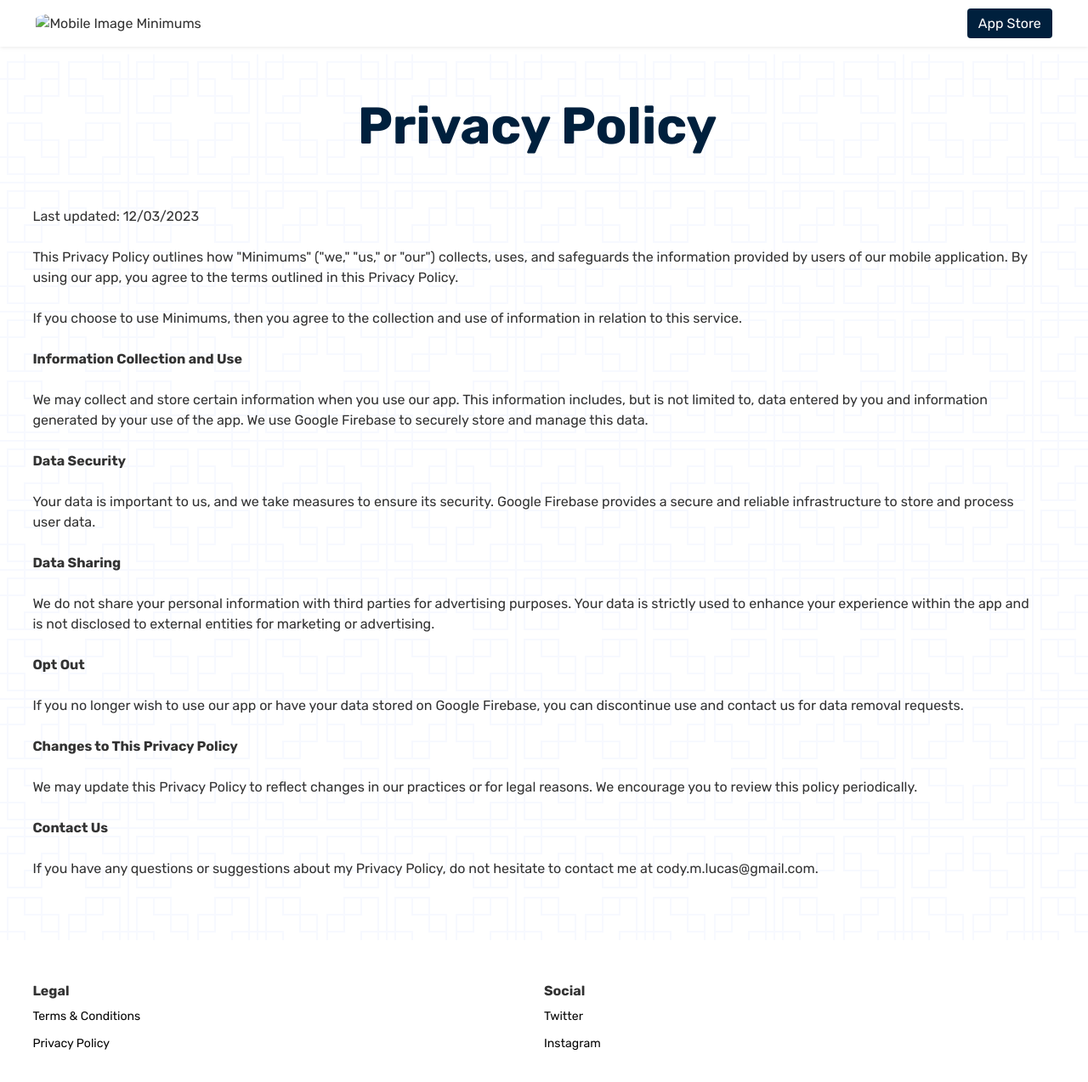
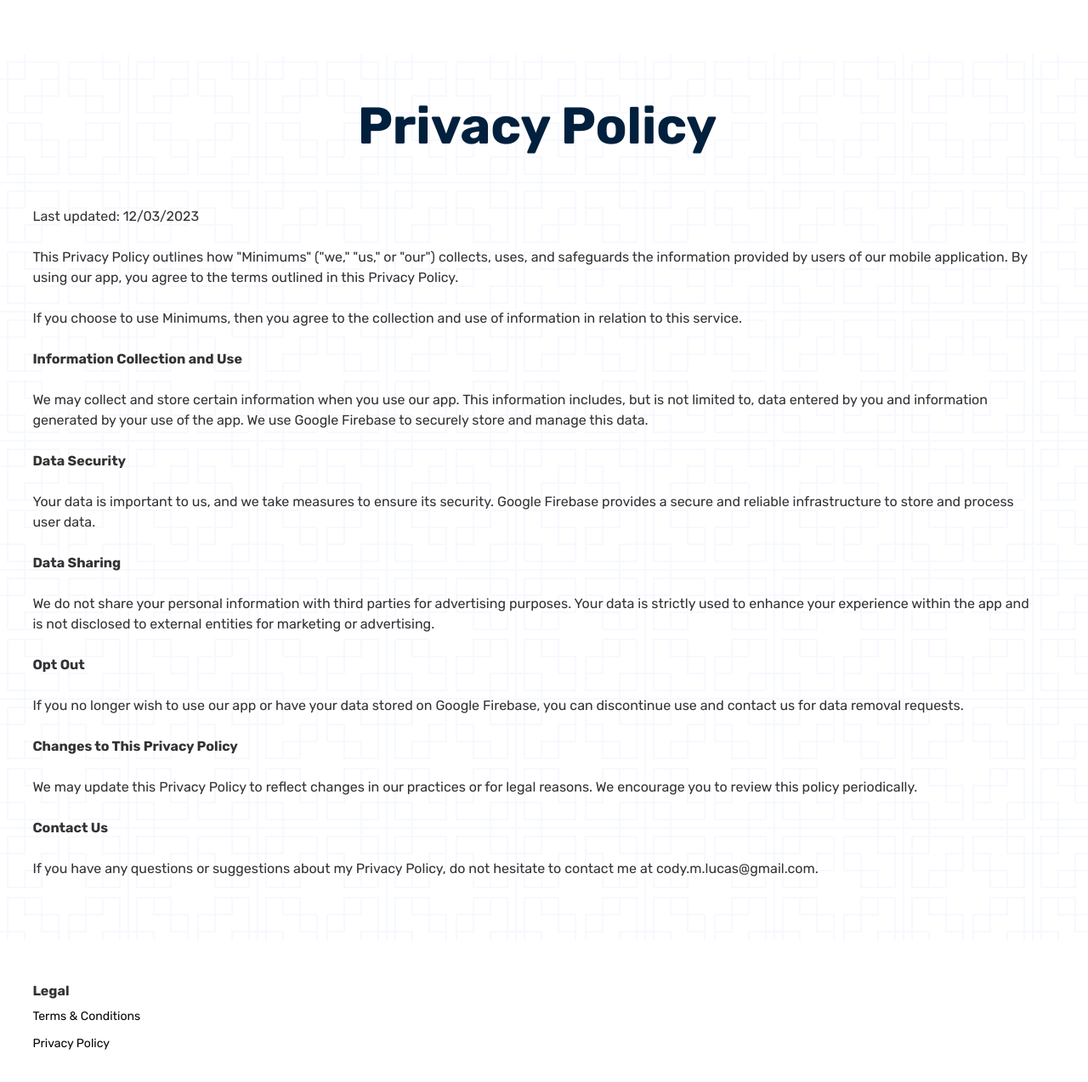
Before and after one commit to cmlucas/minimums, a plain HTML site: page privacyPolicy.html in a window 1280 px wide. Shown: the whole page at 85% size. Drawn offline with nearby package versions, Linux system fonts and the light colour scheme.

Commit message:
Update privacyPolicy.html

```diff
--- a/privacyPolicy.html
+++ b/privacyPolicy.html
@@ -8,46 +8,6 @@
     <title>Minimums - Fly the numbers</title>
   </head>
   <body>
-    <nav class="nav">
-      <div class="nav__container container">
-        <div class="nav__left">
-          <picture>
-            <source
-              class="nav__logo"
-              srcset="./imgs/homeIcon.png"
-            />
-            <img
-              loading="lazy"
-              src="./imgs/homeIcon.png"
-              alt="Mobile Image"
-              class="nav__logo"
-            />
-          </picture>
-          <span class="nav__logo-name">Minimums</span>
-        </div>
-        <div class="nav__right">
-          <button class="nav__hamburger" aria-label="Menu"></button>
-          <ul class="nav__nav-desktop">
-            <li class="nav__desktop-item">
-              <a href="" class="btn nav__desktop-link">App Store</a>
-            </li>
-          </ul>
-        </div>
-      </div>
-
-      <div class="nav__mobile-nav">
-        <div class="nav__mobile-nav container">
-          <ul class="nav__mobile-links">
-            <li class="nav__mobiile-item">
-              <a href="#" class="nav__mobile-link">Home</a>
-            </li>
-            <li class="nav__mobiile-item">
-              <a href="" class="nav__mobile-link">App Store</a>
-            </li>
-          </ul>
-        </div>
-      </div>
-    </nav>
     <header class="header">
       <div class="header__container container">
         <div class="header__text">
@@ -132,22 +92,10 @@ If you have any questions or suggestions about my Privacy Policy, do not hesitat
           <p class="footer__links-heading">Legal</p>
           <ul class="footer__links-list">
             <li class="footer__links-item">
-              <a href="#" class="footer__link">Terms & Conditions</a>
+              <a href="https://cmlucas.github.io/minimums/toc.html" class="footer__link">Terms & Conditions</a>
             </li>
             <li class="footer__links-item">
-              <a href="#" class="footer__link">Privacy Policy</a>
-            </li>
-          </ul>
-        </article>
-
-        <article class="footer__links">
-          <p class="footer__links-heading">Social</p>
-          <ul class="footer__links-list">
-            <li class="footer__links-item">
-              <a href="https://twitter.com/travelweb_app" class="footer__link">Twitter</a>
-            </li>
-            <li class="footer__links-item">
-              <a href="https://www.instagram.com/travelwebapp/" class="footer__link">Instagram</a>
+              <a href="https://cmlucas.github.io/minimums/privacyPolicy.html" class="footer__link">Privacy Policy</a>
             </li>
           </ul>
         </article>
```
